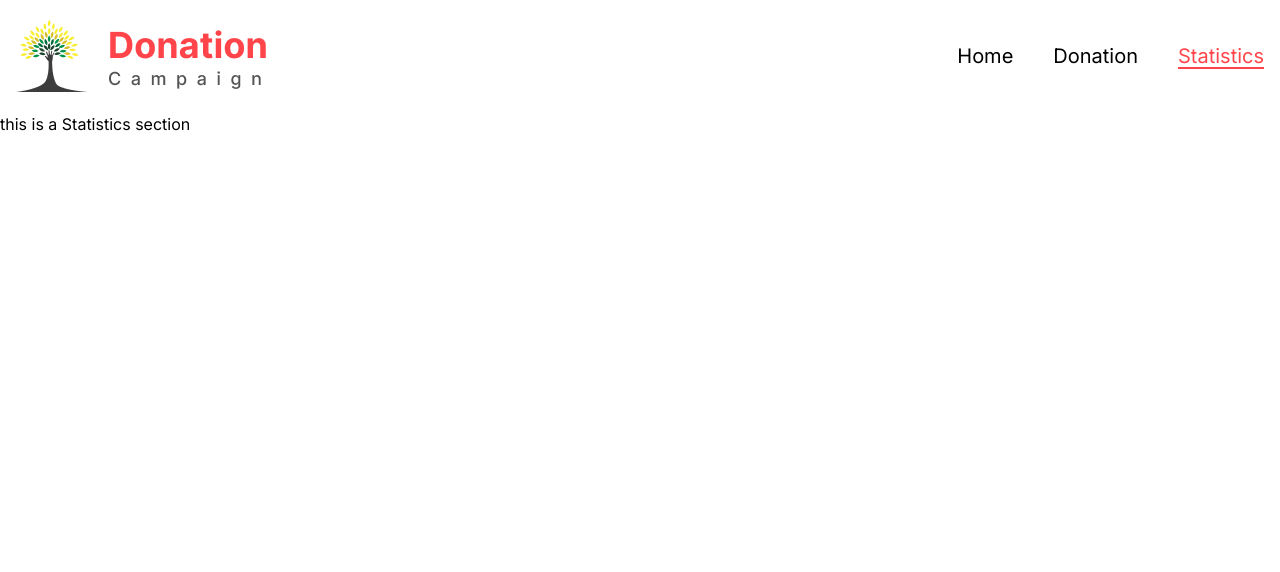
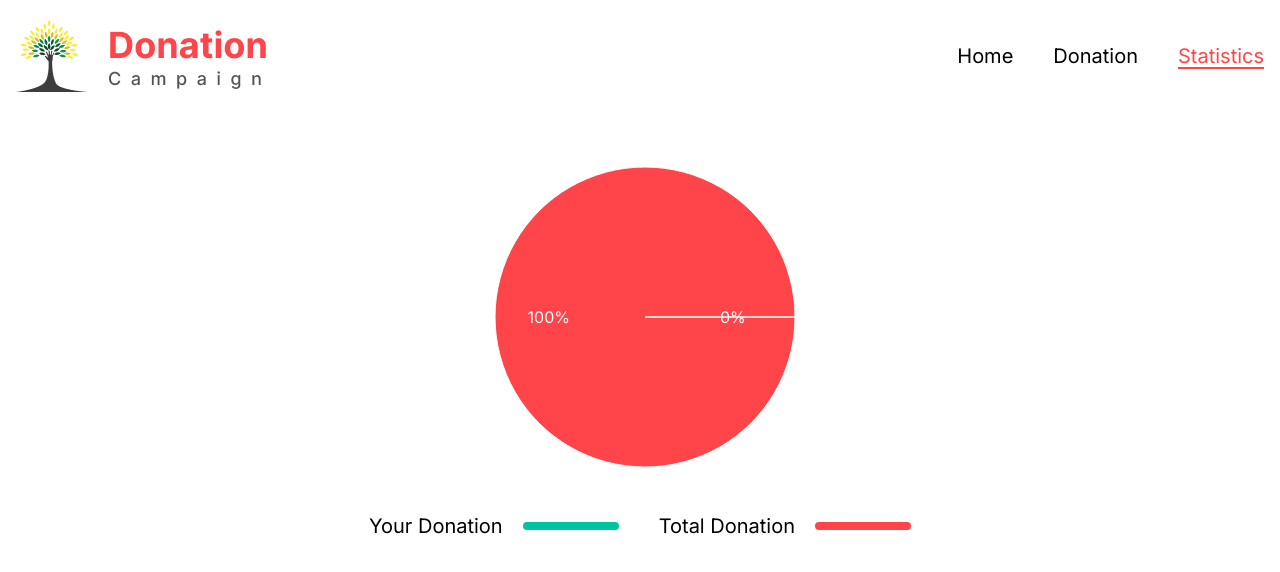
Before and after one commit to tushar-454/donation-campaign-react, a React (Vite) app: page /statistics in a window 1280 px wide. Shown: the top 572 px of the page. Built offline with nearby package versions, Linux system fonts and the light colour scheme.

Commit message:
pic chart added on statistics page which show my donation on number of percentage compair with total donation.

```diff
--- a/src/Components/Statistics/Statistics.jsx
+++ b/src/Components/Statistics/Statistics.jsx
@@ -1,5 +1,78 @@
+import { Cell, Pie, PieChart } from 'recharts';
+
+const RADIAN = Math.PI / 180;
+const renderCustomizedLabel = ({
+  cx,
+  cy,
+  midAngle,
+  innerRadius,
+  outerRadius,
+  percent,
+}) => {
+  const radius = innerRadius + (outerRadius - innerRadius) * 0.5;
+  const x = cx + radius * Math.cos(-midAngle * RADIAN);
+  const y = cy + radius * Math.sin(-midAngle * RADIAN);
+
+  return (
+    <text
+      x={x}
+      y={y}
+      fill='white'
+      textAnchor={x > cx ? 'start' : 'end'}
+      dominantBaseline='central'
+    >
+      {`${(percent * 100).toFixed(0)}%`}
+    </text>
+  );
+};
 const Statistics = () => {
-  return <div>this is a Statistics section</div>;
+  let donateIdLength = 0;
+  if (localStorage.getItem('donateId')) {
+    donateIdLength = JSON.parse(localStorage.getItem('donateId')).length;
+  }
+  const data = [
+    {
+      name: 'Total Donation',
+      value: 12 - donateIdLength,
+    },
+    {
+      name: 'Your Donation',
+      value: donateIdLength,
+    },
+  ];
+
+  const COLORS = ['#FF444A', '#00C49F'];
+
+  return (
+    <div className='flex flex-col items-center'>
+      <PieChart width={400} height={400}>
+        <Pie
+          data={data}
+          cx={200}
+          cy={200}
+          labelLine={false}
+          label={renderCustomizedLabel}
+          outerRadius={150}
+          fill='#8884d8'
+          dataKey='value'
+        >
+          {data.map((entry, index) => (
+            <Cell key={`cell-${index}`} fill={COLORS[index % COLORS.length]} />
+          ))}
+        </Pie>
+      </PieChart>
+      <div className='colorIndicator flex flex-col sm:flex-row items-center justify-center gap-10'>
+        <h1 className='text-xl flex gap-5 items-center'>
+          Your Donation{' '}
+          <span className='w-24 h-2 bg-[#00C49F] block rounded'></span>
+        </h1>
+        <h1 className='text-xl flex gap-5 items-center'>
+          Total Donation{' '}
+          <span className='w-24 h-2 bg-[#FF444A] block rounded'></span>
+        </h1>
+      </div>
+    </div>
+  );
 };
 
 export default Statistics;
```
